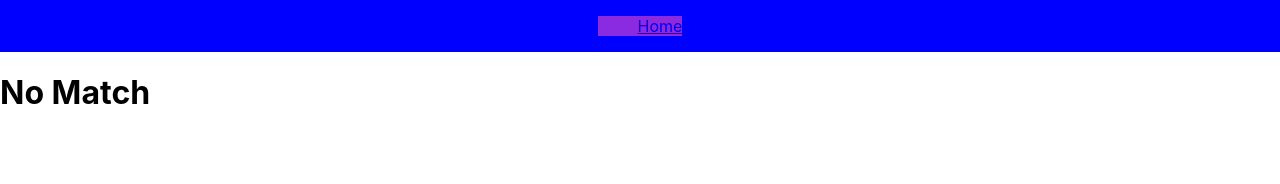
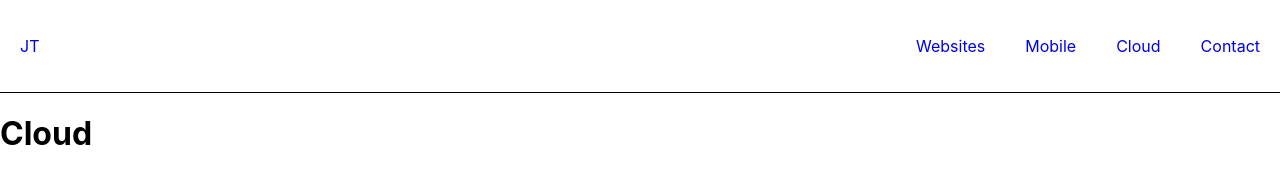
Before and after one commit to james-matt/james-web, a React app: page /cloud in a window 1280 px wide. Built offline with nearby package versions, Linux system fonts and the light colour scheme.

Commit message:
New Screens, Navbar Component
Added the components for the new screens and the NavBar component
with flexbox styling.

New screens skeleton navigation, and navbar component.

```diff
--- a/src/components/Navbar/Navbar.css
+++ b/src/components/Navbar/Navbar.css
@@ -1,16 +1,38 @@
 .navbar-container {
     display: flex;
-    justify-content: center;
-    background-color: blue;
+    border-color: black;
+    border-bottom-width: 1px;
+    border-bottom-style: solid;
+}
+
+.nav {
+    display: flex;
+    flex: 1;
 }
 
 .navbar-list {
+    list-style: none;
+    padding-left: 0;
     display: flex;
-    justify-content: flex-end;
-    background-color: blueviolet;
-    list-style: none;
+    flex: 1;
 }
 
-.navbar-list-items {
+.nav-pages {
+    margin-left: auto;
+}
 
+.navbar-list li a {
+    text-decoration: none;
 }
+
+.navbar-list li {
+    padding: 20px;
+}
+
+.navbar-list li a:active {
+    color: black;
+}
+
+.navbar-list li a:visited {
+    color: black;
+}
--- a/src/components/Navbar/Navbar.js
+++ b/src/components/Navbar/Navbar.js
@@ -1,15 +1,19 @@
 import React from 'react'
-import { Link } from 'react-router-dom/cjs/react-router-dom.min'
+import { NavLink } from 'react-router-dom/cjs/react-router-dom.min'
 import './Navbar.css'
 
 
 class Navbar extends React.Component {
     render () {
         return (
-            <div className="navbar-container">
-                <nav>
-                    <ul className="navbar-list">
-                        <li><Link to='/home'>Home</Link></li>
+            <div className='navbar-container'>
+                <nav className='nav'>
+                    <ul className='navbar-list'>
+                        <li><NavLink to='/home'>JT</NavLink></li>
+                        <li className='nav-pages'><NavLink to='/websites'>Websites</NavLink></li>
+                        <li><NavLink to='/mobile'>Mobile</NavLink></li>
+                        <li><NavLink to='/cloud'>Cloud</NavLink></li>
+                        <li><NavLink to='/contact'>Contact</NavLink></li>
                     </ul>
                 </nav>
             </div>
--- a/src/routes.js
+++ b/src/routes.js
@@ -2,6 +2,10 @@ import React from 'react'
 import { Route, Switch, Redirect } from 'react-router-dom'
 import Home from './screens/Home/Home'
 import NoMatch from './screens/NoMatch/NoMatch'
+import Websites from './screens/Websites/Websites'
+import Mobile from './screens/Mobile/Mobile'
+import Cloud from './screens/Cloud/Cloud'
+import Contact from './screens/Contact/Contact'
 
 class Routes extends React.Component {
     render () {
@@ -12,6 +16,10 @@ class Routes extends React.Component {
                     <Route exact path="/">
                         <Redirect to="/home" />
                     </Route>
+                    <Route exact path="/websites" component={Websites} />
+                    <Route exact path="/mobile" component={Mobile} />
+                    <Route exact path="/cloud" component={Cloud} />
+                    <Route exact path="/contact" component={Contact} />
                     <Route component={NoMatch} />
                 </Switch>
             </div>
--- /dev/null
+++ b/src/screens/Cloud/Cloud.js
@@ -0,0 +1,13 @@
+import React from 'react'
+
+class Cloud extends React.Component {
+    render () {
+        return (
+            <div>
+                <h1>Cloud</h1>
+            </div>
+        )
+    }
+}
+
+export default Cloud
--- /dev/null
+++ b/src/screens/Contact/Contact.js
@@ -0,0 +1,13 @@
+import React from 'react'
+
+class Contact extends React.Component {
+    render () {
+        return (
+            <div>
+                <h1>Contact</h1>
+            </div>
+        )
+    }
+}
+
+export default Contact
--- /dev/null
+++ b/src/screens/Mobile/Mobile.js
@@ -0,0 +1,13 @@
+import React from 'react'
+
+class Mobile extends React.Component {
+    render () {
+        return (
+            <div>
+                <h1>Mobile</h1>
+            </div>
+        )
+    }
+}
+
+export default Mobile
--- /dev/null
+++ b/src/screens/Websites/Websites.js
@@ -0,0 +1,13 @@
+import React from 'react'
+
+class Websites extends React.Component {
+    render () {
+        return (
+            <div>
+                <h1>Websites</h1>
+            </div>
+        )
+    }
+}
+
+export default Websites
```
Also changed, not shown: src/screens/Cloud/Cloud.css (added), src/screens/Contact/Contact.css (added), src/screens/Mobile/Mobile.css (added), src/screens/Websites/Websites.css (added).
